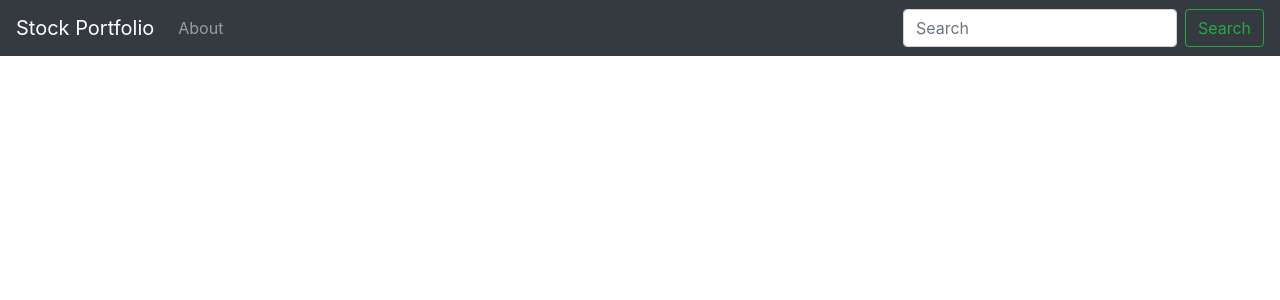
After one commit to rohanpatel711/CMPT350-StockRight, a Django app: template StockRight/stockQuotes/templates/base.html in a window 1280 px wide. The commit adds this page. Shown: the top 300 px of the page. Run offline with Django 3.2, Linux system fonts and the light colour scheme; the template is opened without the code that fills it, so the values that code supplies are empty; some libraries are stand-ins or nearby versions.

Commit message:
Added CSS Bootstrap starter and a simple Navbar.

```diff
--- a/StockRight/stockQuotes/templates/about.html
+++ b/StockRight/stockQuotes/templates/about.html
@@ -1 +1,3 @@
+{% extends 'base.html' %} {% block content %}
 <h1>About Me...</h1>
+{% endblock %}
--- /dev/null
+++ b/StockRight/stockQuotes/templates/base.html
@@ -0,0 +1,60 @@
+<!doctype html>
+<!-- Bootstrap CSS -->
+<html lang="en">
+
+<head>
+    <!-- Required meta tags -->
+    <meta charset="utf-8">
+    <meta name="viewport" content="width=device-width, initial-scale=1, shrink-to-fit=no">
+
+    <!-- Bootstrap CSS -->
+    <link rel="stylesheet" href="https://stackpath.bootstrapcdn.com/bootstrap/4.3.1/css/bootstrap.min.css" integrity="sha384-ggOyR0iXCbMQv3Xipma34MD+dH/1fQ784/j6cY/iJTQUOhcWr7x9JvoRxT2MZw1T" crossorigin="anonymous">
+
+    <title>Stock Portfolio</title>
+</head>
+
+<body>
+    <nav class="navbar navbar-expand-lg navbar-dark bg-dark">
+        <a class="navbar-brand" href="/">Stock Portfolio</a>
+        <button class="navbar-toggler" type="button" data-toggle="collapse" data-target="#navbarSupportedContent" aria-controls="navbarSupportedContent" aria-expanded="false" aria-label="Toggle navigation">
+        <span class="navbar-toggler-icon"></span>
+        </button>
+
+        <div class="collapse navbar-collapse" id="navbarSupportedContent">
+            <ul class="navbar-nav mr-auto">
+                <!-- <li class="nav-item active">
+                    <a class="nav-link" href="#">Home <span class="sr-only">(current)</span></a>
+                </li> -->
+                <li class="nav-item">
+                    <a class="nav-link" href="/about.html">About</a>
+                </li>
+                <!-- <li class="nav-item dropdown">
+                    <a class="nav-link dropdown-toggle" href="#" id="navbarDropdown" role="button" data-toggle="dropdown" aria-haspopup="true" aria-expanded="false">Dropdown</a>
+                    <div class="dropdown-menu" aria-labelledby="navbarDropdown">
+                        <a class="dropdown-item" href="#">Action</a>
+                        <a class="dropdown-item" href="#">Another action</a>
+                        <div class="dropdown-divider"></div>
+                        <a class="dropdown-item" href="#">Something else here</a>
+                    </div>
+                </li>
+                <li class="nav-item">
+                    <a class="nav-link disabled" href="#" tabindex="-1" aria-disabled="true">Disabled</a>
+                </li> -->
+            </ul>
+            <form class="form-inline my-2 my-lg-0">
+                <input class="form-control mr-sm-2" type="search" placeholder="Search" aria-label="Search">
+                <button class="btn btn-outline-success my-2 my-sm-0" type="submit">Search</button>
+            </form>
+        </div>
+    </nav>
+    <div class="container">
+        <br/> {% block content %} {% endblock %}
+    </div>
+    <!-- Optional JavaScript -->
+    <!-- jQuery first, then Popper.js, then Bootstrap JS -->
+    <script src="https://code.jquery.com/jquery-3.3.1.slim.min.js" integrity="sha384-q8i/X+965DzO0rT7abK41JStQIAqVgRVzpbzo5smXKp4YfRvH+8abtTE1Pi6jizo" crossorigin="anonymous"></script>
+    <script src="https://cdnjs.cloudflare.com/ajax/libs/popper.js/1.14.7/umd/popper.min.js" integrity="sha384-UO2eT0CpHqdSJQ6hJty5KVphtPhzWj9WO1clHTMGa3JDZwrnQq4sF86dIHNDz0W1" crossorigin="anonymous"></script>
+    <script src="https://stackpath.bootstrapcdn.com/bootstrap/4.3.1/js/bootstrap.min.js" integrity="sha384-JjSmVgyd0p3pXB1rRibZUAYoIIy6OrQ6VrjIEaFf/nJGzIxFDsf4x0xIM+B07jRM" crossorigin="anonymous"></script>
+</body>
+
+</html>
--- a/StockRight/stockQuotes/templates/home.html
+++ b/StockRight/stockQuotes/templates/home.html
@@ -1 +1,3 @@
+{% extends 'base.html' %} {% block content %}
 <h1>Hello World!</h1>
+{% endblock %}
```
